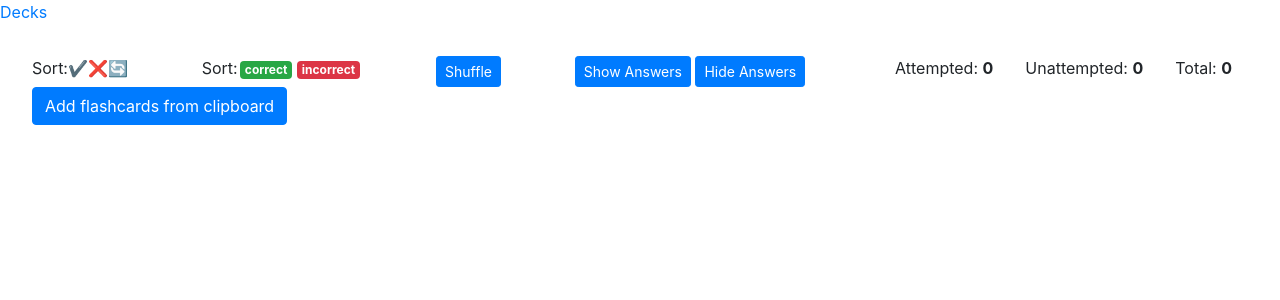
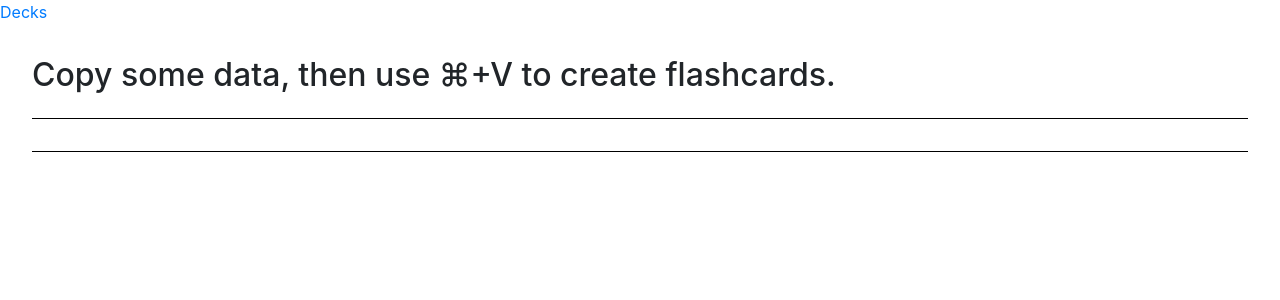
Before and after one commit to legharir/flashcards, a React (Create React App) app: page /deck/1 in a window 1280 px wide. Shown: the top 300 px of the page. Built offline with nearby package versions, Linux system fonts and the light colour scheme.

Commit message:
Delete all flashcards feature and more styling changes

```diff
--- a/src/App.js
+++ b/src/App.js
@@ -14,7 +14,7 @@ function App() {
 
   return (
     <Router>
-      <div>
+      <>
         <Link to="/">Decks</Link>
 
         <Switch>
@@ -25,7 +25,7 @@ function App() {
             <FlashcardPage />
           </Route>
         </Switch>
-      </div>
+      </>
     </Router>
   );
 }
--- a/src/DeckPage.js
+++ b/src/DeckPage.js
@@ -1,5 +1,10 @@
 import { useState } from "react";
 import { Link, Redirect } from "react-router-dom";
+import styled from "styled-components";
+
+const Container = styled.div`
+  padding: 1em;
+`;
 
 function DeckPage({ decks, setDecks }) {
   const [newDeckName, setNewDeckName] = useState("");
@@ -11,7 +16,7 @@ function DeckPage({ decks, setDecks }) {
   };
 
   return (
-    <div>
+    <Container>
       {newDeckCreated && <Redirect to={`/deck/${newDeckName}`} />}
 
       {decks.map((deck) => (
@@ -23,11 +28,12 @@ function DeckPage({ decks, setDecks }) {
       <input
         value={newDeckName}
         onChange={(e) => setNewDeckName(e.target.value)}
+        style={{ marginRight: "0.5em" }}
       ></input>
       <button className="btn btn-primary" onClick={createNewDeck}>
         Create New Deck
       </button>
-    </div>
+    </Container>
   );
 }
 
--- a/src/Flashcard.js
+++ b/src/Flashcard.js
@@ -7,10 +7,11 @@ const statusToColor = {
 };
 
 const Container = styled.div`
-  border: 1px solid black;
+  border: 1px solid #a4a4a4;
   margin: 1em 0em 1em 0em;
   padding: 1em;
   background: ${(props) => statusToColor[props.status]};
+  border-radius: 5px;
 `;
 
 const Clickable = styled.span`
--- a/src/FlashcardPage.js
+++ b/src/FlashcardPage.js
@@ -73,6 +73,9 @@ function hexStringToByteArray(hexString) {
 
 const Container = styled.div`
   margin: 2em;
+  max-height: 93vh;
+  display: flex;
+  flex-direction: column;
 `;
 
 const Horizontal = styled.div`
@@ -90,6 +93,14 @@ const AttemptBadge = styled.span`
 
 const Breather = styled.span`
   margin: 1em 1em;
+`;
+
+const FlaschardsContainer = styled.div`
+  overflow: auto;
+  border-top: 0.5px solid black;
+  border-bottom: 0.5px solid black;
+  padding: 1em;
+  margin-top: 1em;
 `;
 
 function FlashcardPage() {
@@ -133,18 +144,9 @@ function FlashcardPage() {
     return newFlashCards;
   };
 
-  useEffect(() => {
-    async function handlePaste(e) {
-      if (
-        flashcards.length > 0 &&
-        !window.confirm(
-          "WAIT! Are you sure you want to replace the current flashcards with the ones you copied?"
-        )
-      ) {
-        return;
-      }
-      const textData = e.clipboardData.getData("text");
-      const rtfData = e.clipboardData.getData("text/rtf");
+  async function addFlashcardsFromClipboardData(clipboardData) {
+    const textData = clipboardData.getData("text");
+    const rtfData = clipboardData.getData("text/rtf");
     const imageBlobs = getImageBlobs(rtfData);
 
     const imageUrls = [];
@@ -152,8 +154,20 @@ function FlashcardPage() {
       imageUrls.push(await blobTodataUrl(imageBlob));
     }
 
-      const newFlashcards = createFlashcards(textData, imageUrls);
-      setFlashcards(newFlashcards);
+    const flashcardsToAdd = createFlashcards(textData, imageUrls);
+    setFlashcards((flashcards) => [...flashcards, ...flashcardsToAdd]);
+  }
+
+  useEffect(() => {
+    async function handlePaste(e) {
+      if (
+        flashcards.length > 0 &&
+        !window.confirm("Add flashcards from clipboard?")
+      ) {
+        return;
+      }
+
+      addFlashcardsFromClipboardData(e.clipboardData);
     }
 
     document.addEventListener("paste", handlePaste);
@@ -238,23 +252,28 @@ function FlashcardPage() {
     setFlashcards(shuffle([...flashcards]));
   };
 
-  const addFlaschardsFromClipboard = async () => {
-    const pasteData = await navigator.clipboard.readText();
-    const flashcardsToAdd = createFlashcards(pasteData);
-    setFlashcards((flashcards) => [...flashcards, ...flashcardsToAdd]);
-  };
-
   const deleteFlashcard = (flashcardIndex) => {
     setFlashcards(flashcards.filter((_, idx) => idx !== flashcardIndex));
   };
 
+  const deleteFlashcards = () => {
+    if (
+      window.confirm("Are you sure you want to delete all your flashcards?")
+    ) {
+      setFlashcards([]);
+    }
+  };
+
   return (
     <Container>
+      {flashcards.length > 0 ? (
         <Horizontal>
           <div>
             Sort:
             <Clickable onClick={() => sortFlashcards("correct")}>✔️</Clickable>
-          <Clickable onClick={() => sortFlashcards("incorrect")}>❌</Clickable>
+            <Clickable onClick={() => sortFlashcards("incorrect")}>
+              ❌
+            </Clickable>
             <Clickable onClick={() => sortFlashcards("unattempted")}>
               🔄
             </Clickable>
@@ -262,7 +281,9 @@ function FlashcardPage() {
           <div>
             Sort:
             <Clickable onClick={() => sortFlashcardsByAttempt("correct")}>
-            <AttemptBadge className="badge badge-success">correct</AttemptBadge>
+              <AttemptBadge className="badge badge-success">
+                correct
+              </AttemptBadge>
             </Clickable>
             <Clickable onClick={() => sortFlashcardsByAttempt("incorrect")}>
               <AttemptBadge className="badge badge-danger">
@@ -272,19 +293,19 @@ function FlashcardPage() {
           </div>
           <button
             onClick={() => shuffleFlashcards()}
-          className="btn btn-primary btn-sm"
+            className="btn btn-secondary btn-sm"
           >
             Shuffle
           </button>
           <div>
             <button
-            className="btn btn-primary btn-sm"
+              className="btn btn-secondary btn-sm"
               onClick={() => handleShowHideAllFlashcardAnswers(true)}
             >
               Show Answers
             </button>{" "}
             <button
-            className="btn btn-primary btn-sm"
+              className="btn btn-secondary btn-sm"
               onClick={() => handleShowHideAllFlashcardAnswers(false)}
             >
               Hide Answers
@@ -315,19 +336,28 @@ function FlashcardPage() {
             </Breather>
             <Breather>Total: {<strong>{flashcards.length}</strong>}</Breather>
           </div>
+          <div>
+            <button
+              className="btn btn-danger btn-small"
+              onClick={deleteFlashcards}
+            >
+              Delete all flashcards
+            </button>
+          </div>
         </Horizontal>
+      ) : (
+        <div>
+          <h2>Copy some data, then use ⌘+V to create flashcards.</h2>
+        </div>
+      )}
+      <FlaschardsContainer>
         <Flashcards
           flashcards={flashcards}
           setShowAnswer={setShowAnswer}
           setFlashcardStatus={setFlashcardStatus}
           deleteFlashcard={deleteFlashcard}
         />
-      <button
-        className="btn btn-primary btn-small"
-        onClick={addFlaschardsFromClipboard}
-      >
-        Add flashcards from clipboard
-      </button>
+      </FlaschardsContainer>
     </Container>
   );
 }
```
Lines whose indentation alone changed are shown as unchanged.
